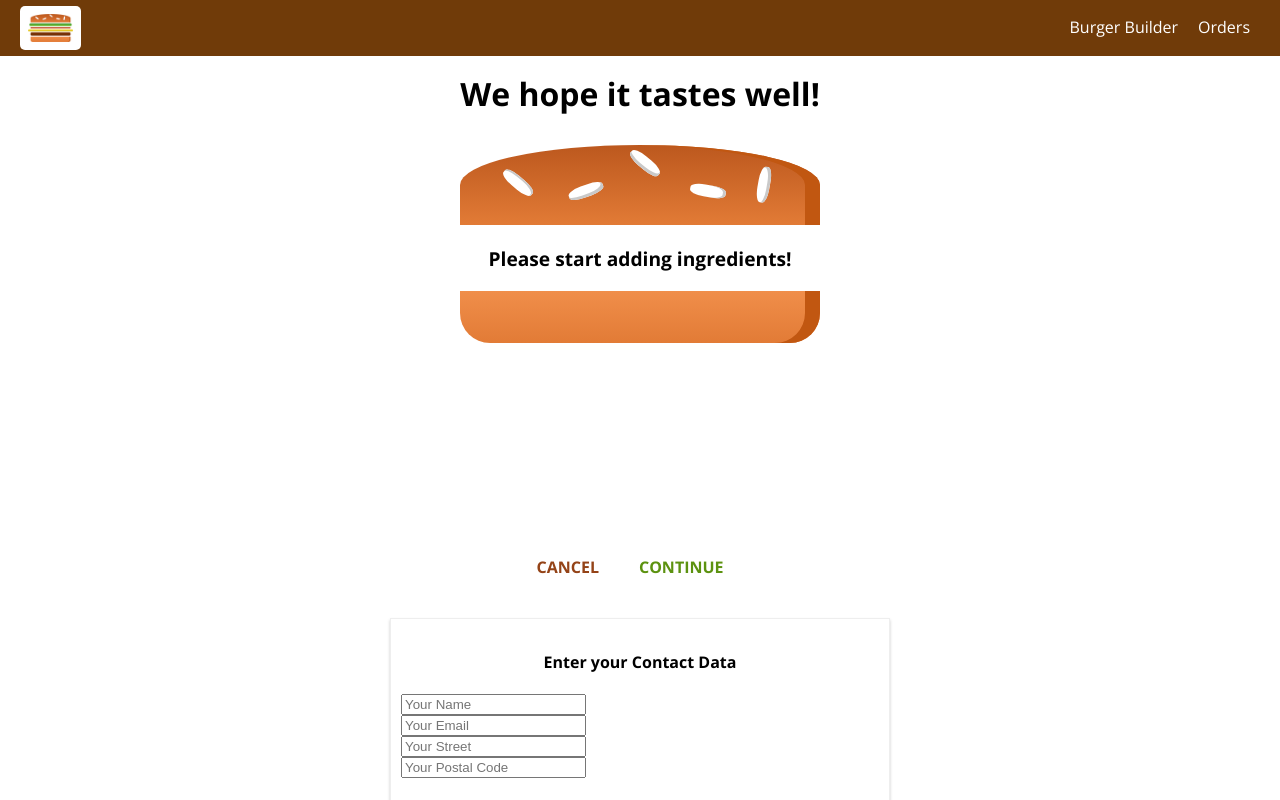
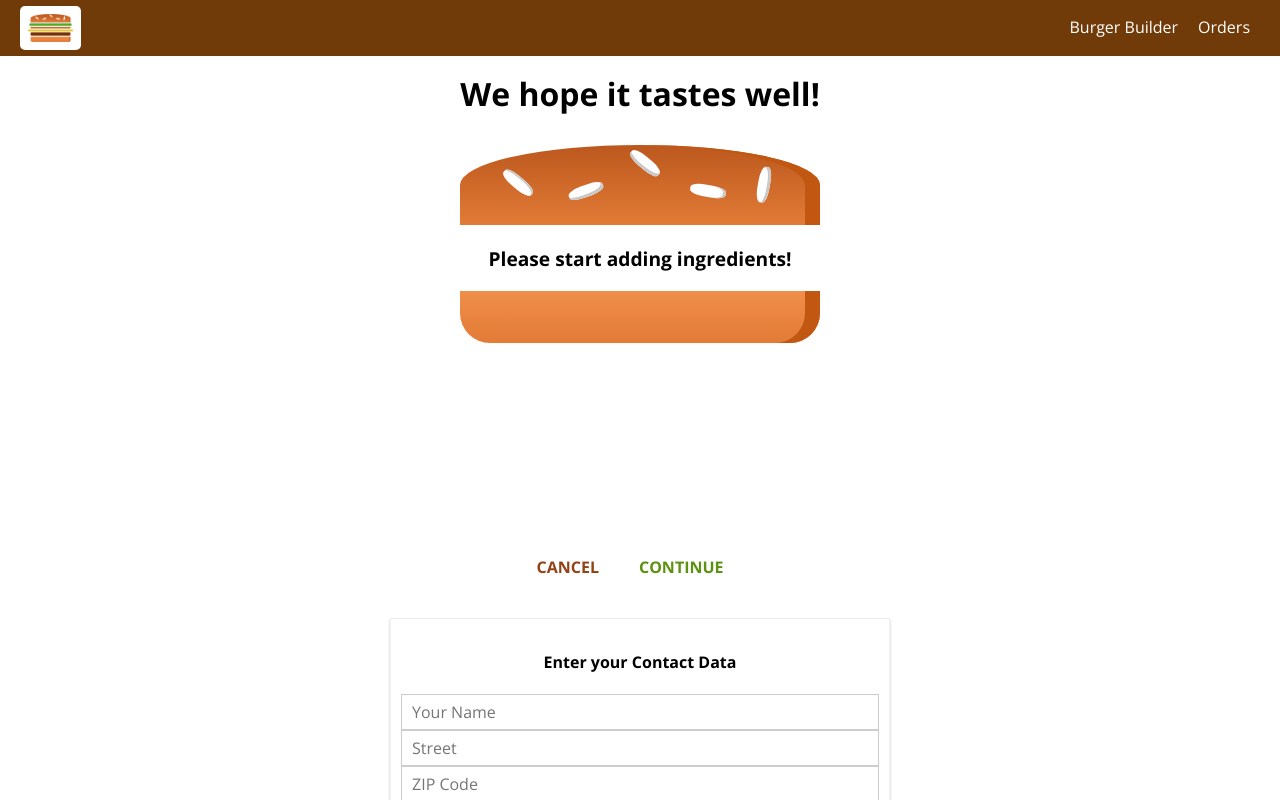
Before and after one commit to darthbel/BurgerBuilder, a React (Create React App) app: page /checkout in a window 1280 px wide. Both pictures are taken after a click on the button "CONTINUE". Shown: the top 800 px of the page. Built offline with nearby package versions, Linux system fonts and the light colour scheme.

Commit message:
dynamical inputs for the form

```diff
--- /dev/null
+++ b/src/components/UI/Input/Input.js
@@ -0,0 +1,55 @@
+import React from 'react'
+import classes from './Input.module.css'
+
+const Input = props => {
+  let inputElement = null
+
+  switch (props.elementType) {
+    case 'input':
+      inputElement = (
+        <input
+          className={classes.InputElement}
+          {...props.elementConfig}
+          value={props.value}
+        />
+      )
+      break
+    case 'textarea':
+      inputElement = (
+        <textarea
+          className={classes.InputElement}
+          {...props.elementConfig}
+          value={props.value}
+        />
+      )
+      break
+    case 'select':
+      inputElement = (
+        <select className={classes.InputElement} value={props.value}>
+          {props.elementConfig.options.map(option => (
+            <option key={option.value} value={option.value}>
+              {option.displayValue}
+            </option>
+          ))}
+        </select>
+      )
+      break
+    default:
+      inputElement = (
+        <input
+          className={classes.InputElement}
+          {...props.elementConfig}
+          value={props.value}
+        />
+      )
+  }
+
+  return (
+    <div>
+      <label>{props.label}</label>
+      {inputElement}
+    </div>
+  )
+}
+
+export default Input
--- /dev/null
+++ b/src/components/UI/Input/Input.module.css
@@ -0,0 +1,27 @@
+.Input {
+  width: 100%;
+  padding: 10px;
+  box-sizing: border-box;
+}
+
+.Label {
+  font-weight: bold;
+  display: block;
+  margin-bottom: 8px;
+}
+
+.InputElement {
+  outline: none;
+  border: 1px solid #ccc;
+  background-color: white;
+  font: inherit;
+  padding: 6px 10px;
+  display: block;
+  width: 100%;
+  box-sizing: border-box;
+}
+
+.InputElement:focus {
+  outline: none;
+  background-color: #ccc;
+}
--- a/src/containers/Checkout/ContactData/ContactData.js
+++ b/src/containers/Checkout/ContactData/ContactData.js
@@ -3,14 +3,61 @@ import Button from '../../../components/UI/Button/Button'
 import classes from './ContactData.module.css'
 import axios from '../../../axios-order'
 import Spinner from '../../../components/UI/Spinner/Spinner'
+import Input from '../../../components/UI/Input/Input'
 
 class ContactData extends Component {
   state = {
-    name: '',
-    email: '',
-    address: {
-      street: '',
-      postalCode: ''
+    orderForm: {
+      name: {
+        elementType: 'input',
+        elementConfig: {
+          type: 'text',
+          placeholder: 'Your Name'
+        },
+        value: ''
+      },
+      street: {
+        elementType: 'input',
+        elementConfig: {
+          type: 'text',
+          placeholder: 'Street'
+        },
+        value: ''
+      },
+      zipcode: {
+        elementType: 'input',
+        elementConfig: {
+          type: 'text',
+          placeholder: 'ZIP Code'
+        },
+        value: ''
+      },
+      country: {
+        elementType: 'input',
+        elementConfig: {
+          type: 'text',
+          placeholder: 'Country'
+        },
+        value: ''
+      },
+      email: {
+        elementType: 'input',
+        elementConfig: {
+          type: 'email',
+          placeholder: 'Your Email'
+        },
+        value: ''
+      },
+      deliverymethod: {
+        elementType: 'select',
+        elementConfig: {
+          options: [
+            { value: 'fastest', displayValue: 'Fastest' },
+            { value: 'cheapest', displayValue: 'Cheapest' }
+          ]
+        },
+        value: ''
+      }
     },
     loading: false
   }
@@ -22,17 +69,7 @@ class ContactData extends Component {
     this.setState({ loading: true })
     const order = {
       ingredients: this.props.ingredients,
-      price: this.props.price,
-      customer: {
-        name: 'Felipe',
-        address: {
-          street: '321 Rock Street',
-          zipCode: 'H5J K9I',
-          country: 'Canada'
-        },
-        email: 'felipe123@test.com'
-      },
-      deliveryMethod: 'fastest'
+      price: this.props.price
     }
 
     axios
@@ -47,32 +84,24 @@ class ContactData extends Component {
   }
 
   render() {
+    const formElementsArray = []
+    for (let key in this.state.orderForm) {
+      formElementsArray.push({
+        id: key,
+        config: this.state.orderForm[key]
+      })
+    }
     let form = (
       <form>
-        <input
-          className={classes.Input}
-          type='text'
-          name='name'
-          placeholder='Your Name'
-        />
-        <input
-          className={classes.Input}
-          type='email'
-          name='email'
-          placeholder='Your Email'
-        />
-        <input
-          className={classes.Input}
-          type='text'
-          name='street'
-          placeholder='Your Street'
-        />
-        <input
-          className={classes.Input}
-          type='text'
-          name='postal'
-          placeholder='Your Postal Code'
-        />
+        {formElementsArray.map(formElement => (
+          <Input
+            key={formElement.id}
+            elementType={formElement.config.elementType}
+            elementConfig={formElement.config.elementConfig}
+            value={formElement.value}
+          />
+        ))}
+
         <Button btnType='Success' clicked={e => this.orderHandler(e)}>
           ORDER
         </Button>
```
